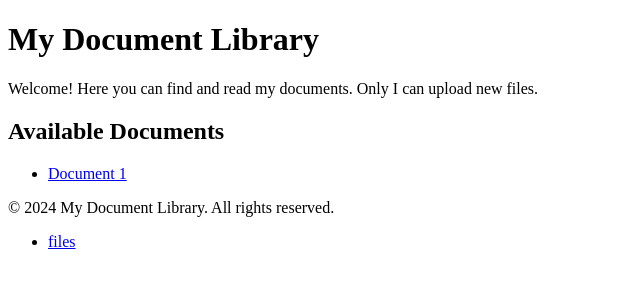
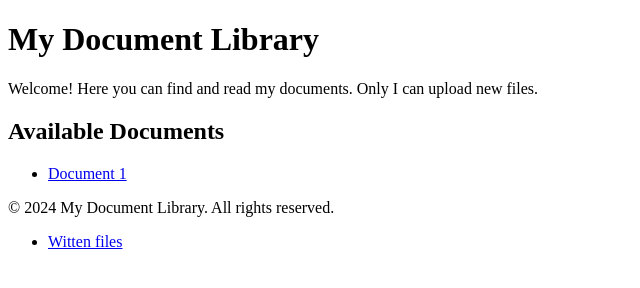
Before and after one commit to arcaen5/arcaen5.github.io, a plain HTML site: page index.html in a window 1280 px wide. Shown: the full height of the page, 0-640 px from the left. Drawn offline with Linux system fonts and the light colour scheme.

Commit message:
Update index.html

```diff
--- a/index.html
+++ b/index.html
@@ -20,7 +20,7 @@
     </footer>
 
 <ul>
-        <li><a href="writtenfiles.html">files</a></li>
+        <li><a href="writtenfiles.html">Witten files</a></li>
     </ul>
 </body>
 </html>
```
